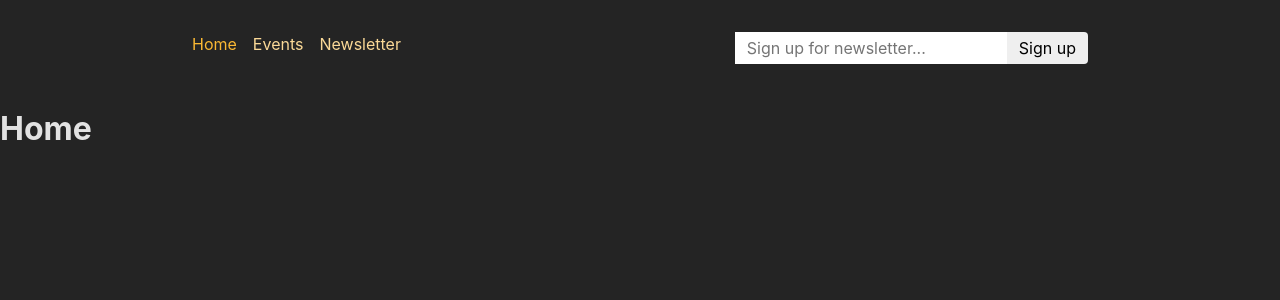
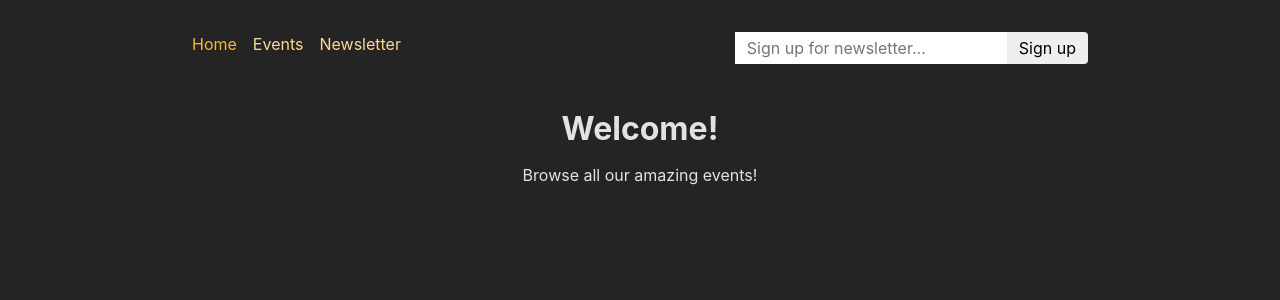
Before and after one commit to kendallajordan/20-adv-starting-project, a React (Create React App) app in the folder frontend/: page / in a window 1280 px wide. Shown: the top 300 px of the page. Built offline with nearby package versions, Linux system fonts and the light colour scheme.

Commit message:
Added HomePage content.

```diff
--- a/frontend/src/pages/Home.js
+++ b/frontend/src/pages/Home.js
@@ -1,8 +1,10 @@
+import PageContent from "../components/PageContent";
+
 function HomePage() {
   return (
-    <>
-      <h1>Home</h1>
-    </>
+    <PageContent title="Welcome!">
+      <p>Browse all our amazing events!</p>
+    </PageContent>
   );
 }
 
```
